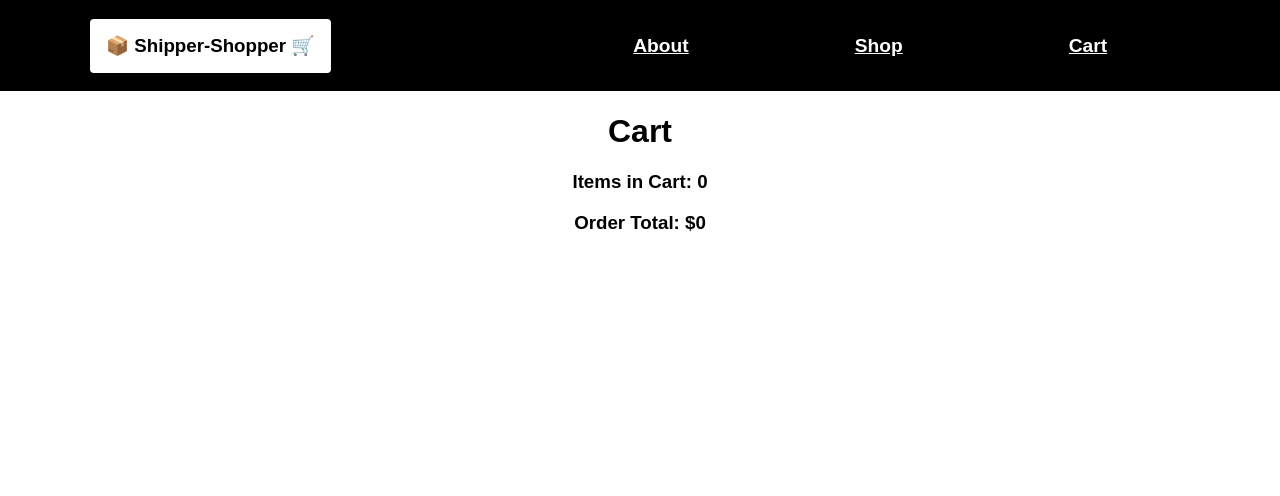
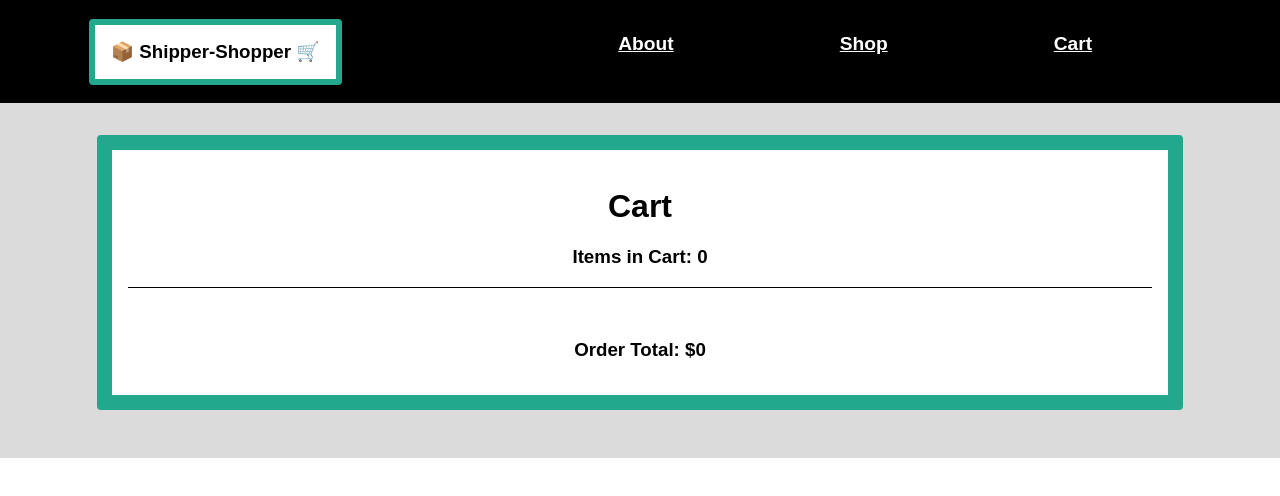
Before and after one commit to mikerachman1/shopping-cart, a React (Create React App) app: page /cart in a window 1280 px wide. Shown: the top 496 px of the page. Built offline with nearby package versions, Linux system fonts and the light colour scheme.

Commit message:
cart styled

```diff
--- a/src/components/Cart.js
+++ b/src/components/Cart.js
@@ -13,6 +13,7 @@ const Cart = (props) => {
 
   return (
     <div className="cart">
+      <div className="cart-container">
         <h1>Cart</h1>
         <h3>Items in Cart: {totalItems}</h3>
         <div className="cart-contents">
@@ -21,8 +22,10 @@ const Cart = (props) => {
               <li key={ittItem.id}>
                 <h4>{ittItem.item.title}</h4>
                 <p>Quantity : {quantityItems[i].number}
-                <button onClick={() => incrementItem(ittItem.id, i)}>+</button>
-                <button onClick={() => decrementItem(ittItem.id, i)}>-</button>
+                  <div>
+                    <button onClick={() => incrementItem(ittItem.id, i)}>More</button>
+                    <button onClick={() => decrementItem(ittItem.id, i)}>Less</button>
+                  </div>
                 </p>
                 <p>Price : {padPrices(ittItem.item.price)}</p>
                 <p>Sub-Total : {padPrices(subtotalItems[i].number)}</p>
@@ -36,6 +39,7 @@ const Cart = (props) => {
           <button>Complete Order</button>
         }
       </div>
+    </div>
   );
 };
 
--- a/src/style.css
+++ b/src/style.css
@@ -22,6 +22,7 @@ nav > h3 {
   color: black;
   padding: 1rem;
   border-radius: 4px;
+  border: 6px solid #22a88d;
 }
 
 .nav-links {
@@ -165,3 +166,53 @@ nav > h3 {
   display: flex;
   justify-content: space-around;
 }
+
+.cart {
+  background-color: #dbdbdb;
+  display: flex;
+  justify-content: center;
+  height: max-content;
+  padding-bottom: 1rem;
+}
+
+.cart-container {
+  width: 80%;
+  height: max-content;
+  background-color: #fff;
+  margin: 2rem;
+  padding: 1rem;
+  border-radius: 4px;
+  border: 15px solid #22a88d;
+}
+
+ul {
+  list-style: none;
+  padding: 1rem;
+  border-top: 1px solid black;
+  margin: 0;
+}
+
+li {
+  border-bottom: 1px solid black;
+  padding-bottom: 1rem;
+}
+
+li > h4, li > p {
+  font-size: 20px;
+}
+
+button {
+  border: 1px solid #000;
+  border-radius: 4px;
+  cursor: pointer;
+  font-size: 16px;
+  padding: 12px 16px;
+  transition: all .14s ease-out;
+  background-color: #dbdbdb;
+  margin: .4rem;
+}
+
+button:hover {
+  box-shadow: 4px 4px 0 #000;
+  transform: translate(-4px,-4px);
+}
```
Lines whose indentation alone changed are shown as unchanged.
